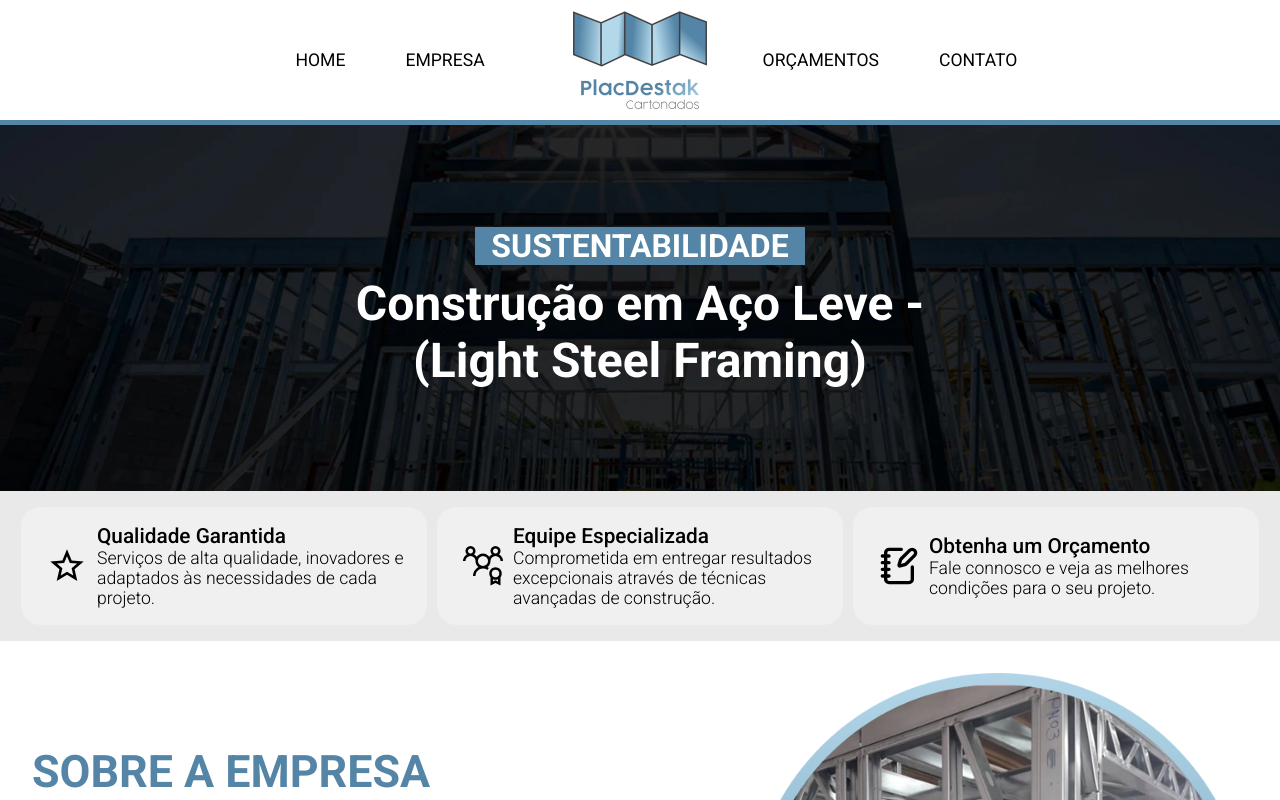
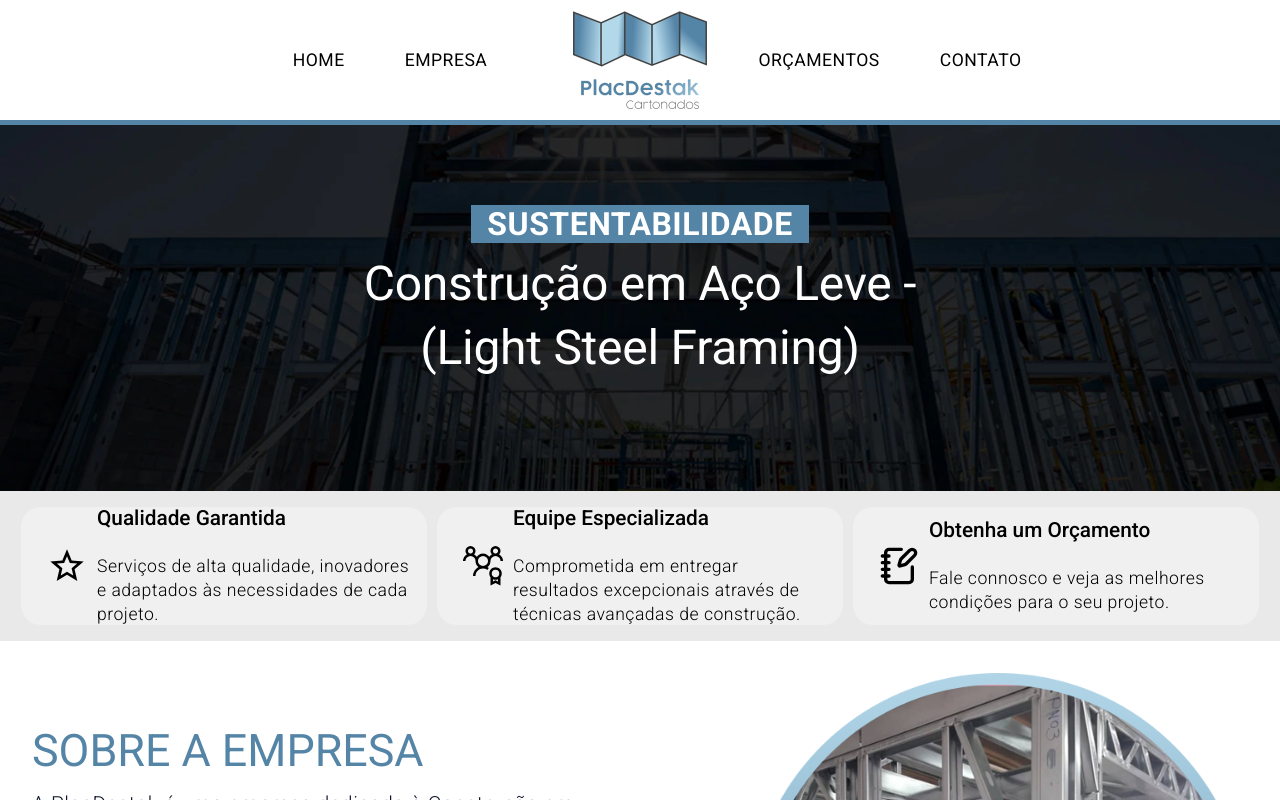
Before and after one commit to ynfleozin/site-placdestak, an Angular app: page / in a window 1280 px wide. Shown: the top 800 px of the page. Built offline with nearby package versions, Linux system fonts and the light colour scheme; a web font is replaced by a local one.

Commit message:
chore: install angular material

```diff
--- a/angular.json
+++ b/angular.json
@@ -29,6 +29,7 @@
               "src/assets"
             ],
             "styles": [
+              "@angular/material/prebuilt-themes/azure-blue.css",
               "src/styles.scss"
             ],
             "scripts": [],
@@ -90,6 +91,7 @@
                 "src/assets"
             ],
             "styles": [
+              "@angular/material/prebuilt-themes/azure-blue.css",
               "src/styles.scss"
             ],
             "scripts": []
--- a/package.json
+++ b/package.json
@@ -12,10 +12,12 @@
   "private": true,
   "dependencies": {
     "@angular/animations": "^18.1.0",
+    "@angular/cdk": "^18.2.14",
     "@angular/common": "^18.1.0",
     "@angular/compiler": "^18.1.0",
     "@angular/core": "^18.1.0",
     "@angular/forms": "^18.1.0",
+    "@angular/material": "^18.2.14",
     "@angular/platform-browser": "^18.1.0",
     "@angular/platform-browser-dynamic": "^18.1.0",
     "@angular/platform-server": "^18.1.0",
--- a/src/app/app.config.ts
+++ b/src/app/app.config.ts
@@ -3,7 +3,8 @@
 
 import { routes } from './app.routes';
 import { provideClientHydration } from '@angular/platform-browser';
+import { provideAnimationsAsync } from '@angular/platform-browser/animations/async';
 
 export const appConfig: ApplicationConfig = {
-  providers: [provideZoneChangeDetection({ eventCoalescing: true }), provideRouter(routes), provideClientHydration()]
+  providers: [provideZoneChangeDetection({ eventCoalescing: true }), provideRouter(routes), provideClientHydration(), provideAnimationsAsync()]
 };
--- a/src/index.html
+++ b/src/index.html
@@ -6,8 +6,10 @@
   <base href="/">
   <meta name="viewport" content="width=device-width, initial-scale=1">
   <link rel="icon" type="image/x-icon" href="assets/favicon.ico">
+  <link href="https://fonts.googleapis.com/css2?family=Roboto:wght@300;400;500&display=swap" rel="stylesheet">
+  <link href="https://fonts.googleapis.com/icon?family=Material+Icons" rel="stylesheet">
 </head>
-<body>
+<body class="mat-typography">
   <app-root></app-root>
 </body>
 </html>
--- a/src/styles.scss
+++ b/src/styles.scss
@@ -8,3 +8,6 @@
   box-sizing: border-box;
   font-family: "Roboto", sans-serif;
 }
+
+html, body { height: 100%; }
+body { margin: 0; font-family: Roboto, "Helvetica Neue", sans-serif; }
```
Also changed, not shown: 1 other file (tests, documents, lock files or other folders).
